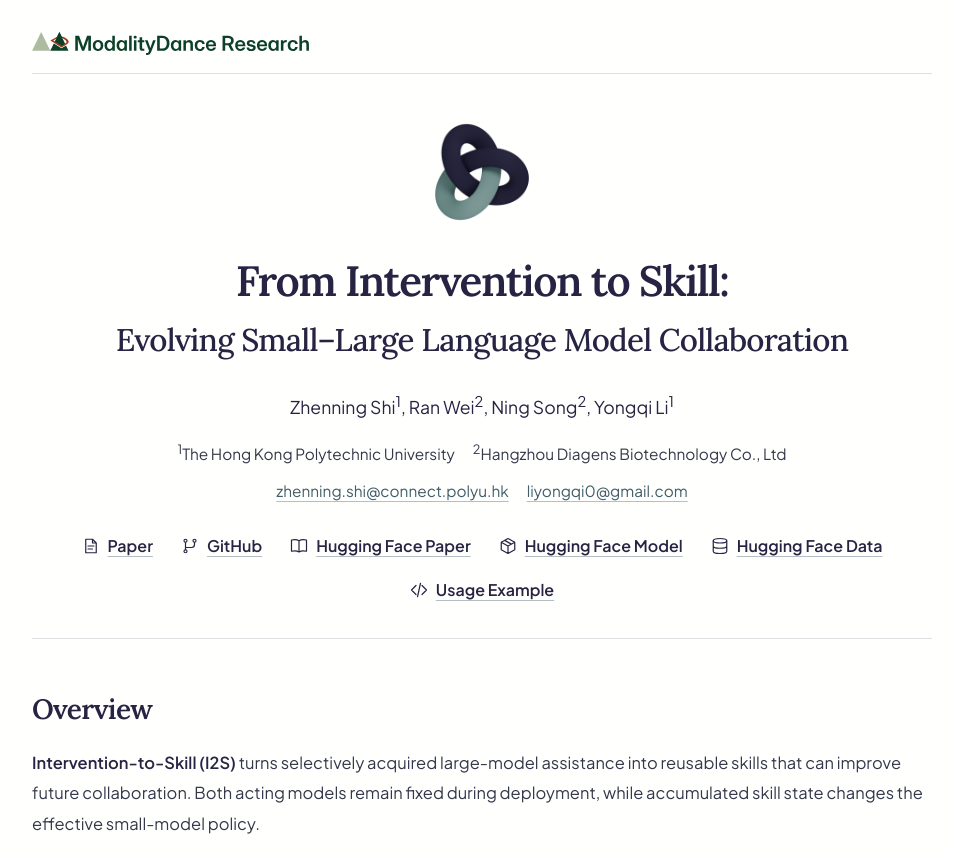
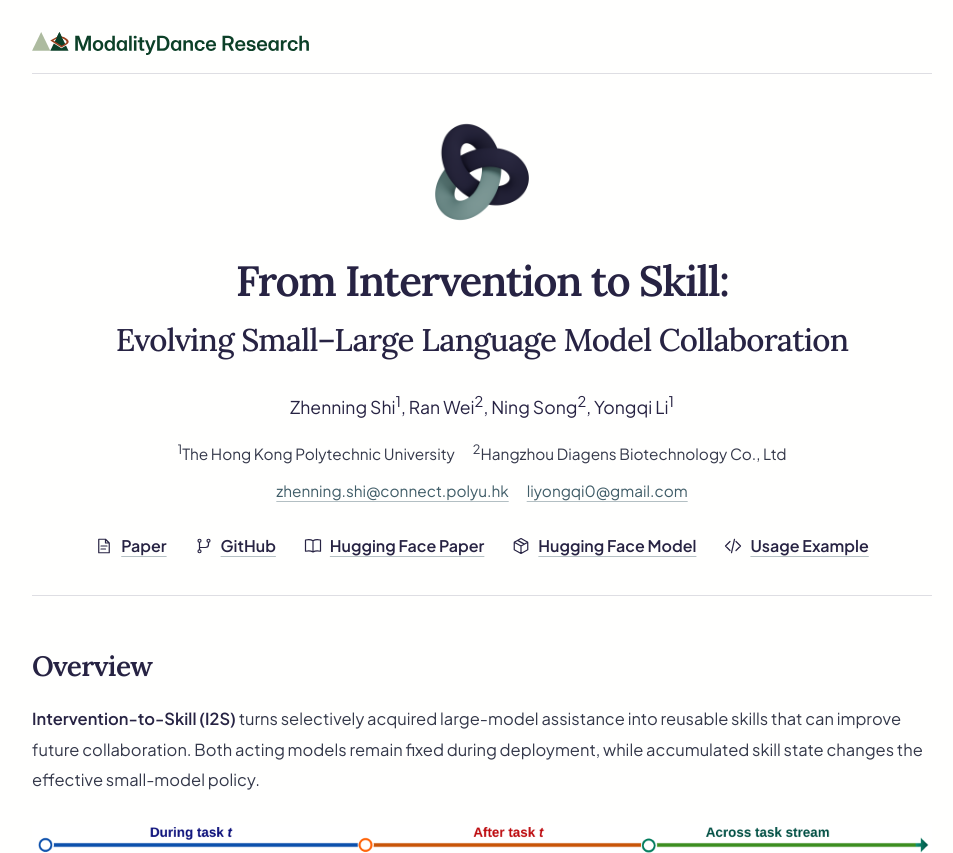
Before and after one commit to sznnzs/I2S, a plain HTML site: page docs/index.html in a window 1280 px wide. Shown: the top 853 px of the page, without its empty margins (158-1111 px from the left). Drawn offline with Linux system fonts and the light colour scheme.

Commit message:
Remove dataset links from release pages

```diff
--- a/docs/index.html
+++ b/docs/index.html
@@ -158,10 +158,6 @@
           <svg class="link-icon" viewBox="0 0 24 24" aria-hidden="true"><path d="m12 2 9 5v10l-9 5-9-5V7ZM3 7l9 5 9-5M12 12v10M7.5 4.5l9 5"/></svg>
           Hugging Face Model
         </a>
-        <a href="https://github.com/ModalityDance/I2S#data" title="Hugging Face Data link to be added at release">
-          <svg class="link-icon" viewBox="0 0 24 24" aria-hidden="true"><ellipse cx="12" cy="5" rx="9" ry="3"/><path d="M3 5v14c0 1.7 4 3 9 3s9-1.3 9-3V5M3 12c0 1.7 4 3 9 3s9-1.3 9-3"/></svg>
-          Hugging Face Data
-        </a>
         <a href="https://github.com/ModalityDance/I2S#usage-example">
           <svg class="link-icon" viewBox="0 0 24 24" aria-hidden="true"><path d="m8 6-6 6 6 6m8-12 6 6-6 6M14 3l-4 18"/></svg>
           Usage Example
```
Also changed, not shown: 1 other file.
